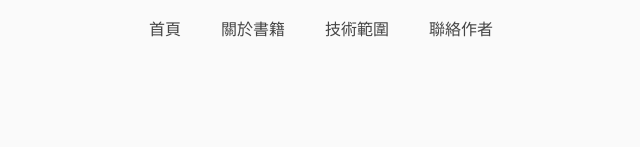
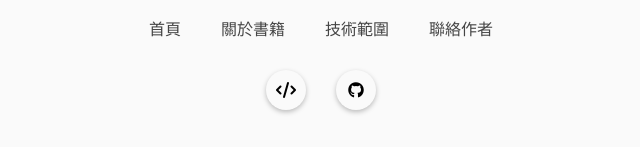
Before and after one commit to chaayui56/mcu-113-1-web-13131005, a plain HTML site: page src/index.html in a window 1280 px wide. Shown: the part 2632-2779 px from the top of the page, 319-959 px from the left. Before the commit the page ends 2712 px from the top, so only its background shows below. Drawn offline with Linux system fonts and the light colour scheme.

Commit message:
feat(footer): 頁面圖示樣式樣式實作

```diff
--- a/src/index.html
+++ b/src/index.html
@@ -127,7 +127,7 @@
         </section>
         <section id="contact" class="section">
           <div class="top-header">
-            <h1>聯絡作著</h1>
+            <h1>聯絡作者</h1>
           <span>Lorem ipsum dolor sit amet, consectetur adipisicing elit. Beatae, sed.</span>
         </div>
         <div class="contact-container">
@@ -147,7 +147,6 @@
           </div>
         </div>
         </section>
-
       </main>
       <footer>
         <div class="top-footer">圖像 Angular 開發入門 第二版</div>
@@ -165,6 +164,10 @@
             <a href="#contact">聯絡作者</a>
           </li>
         </u1>
+        <div class="footer-icons">
+          <div class="icon"><i class="fa-solid fa-code"></i></div>
+          <div class="icon"><i class="fa-brands fa-github"></i></div>
+        </div>
       </footer>
     </div>
     <script src="main.js"></script>
--- a/src/scss/_footer.scss
+++ b/src/scss/_footer.scss
@@ -25,4 +25,9 @@ footer {
       }
     }
   }
+
+  .footer-icons {
+    display: flex;
+    gap: 30px;
+  }
 }
--- a/src/scss/style.scss
+++ b/src/scss/style.scss
@@ -68,3 +68,14 @@ body {
 i {
   font-size: 16px;
 }
+
+.icon {
+  display: flex;
+  justify-content: center;
+  align-items: center;
+  width: 40px;
+  height: 40px;
+  border-radius: 50%;
+  box-shadow: 0px 2px 5px 0px rgb(0, 0, 0, 0.25);
+  cursor: pointer;
+}
```
Also changed, not shown: src/style.min.css, 1 other file.
